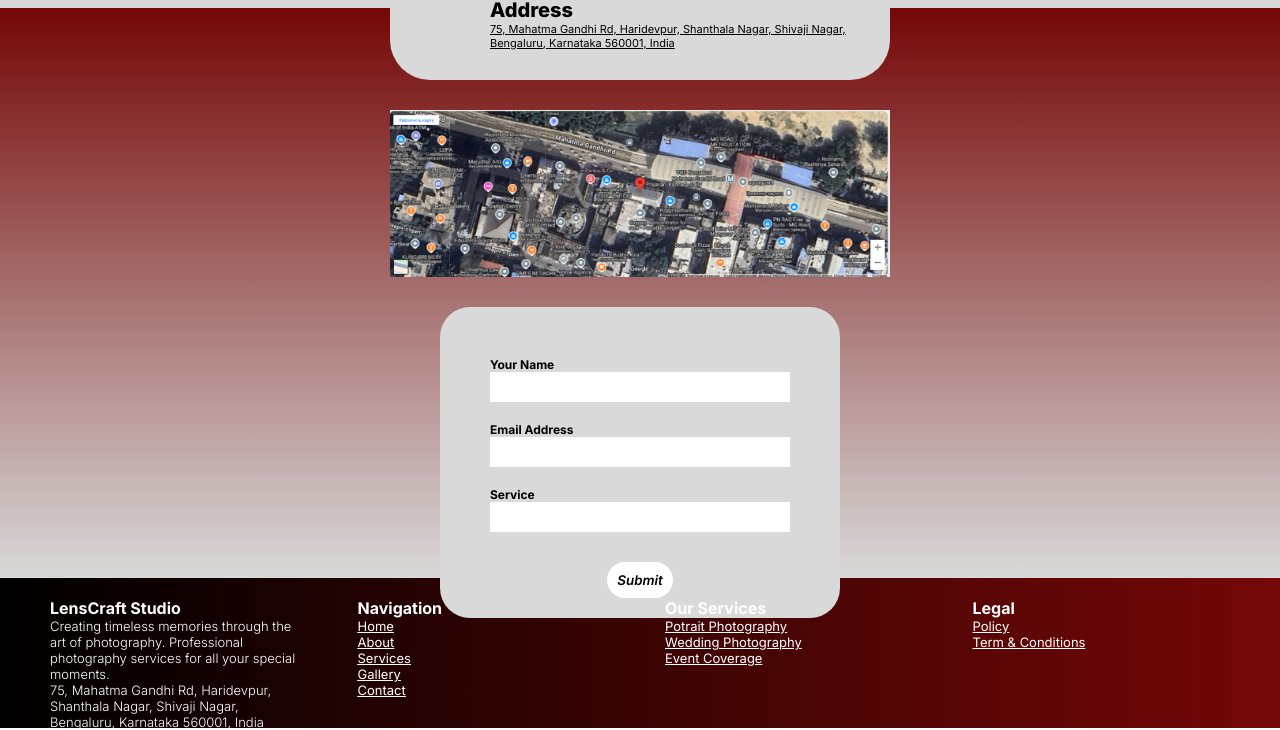
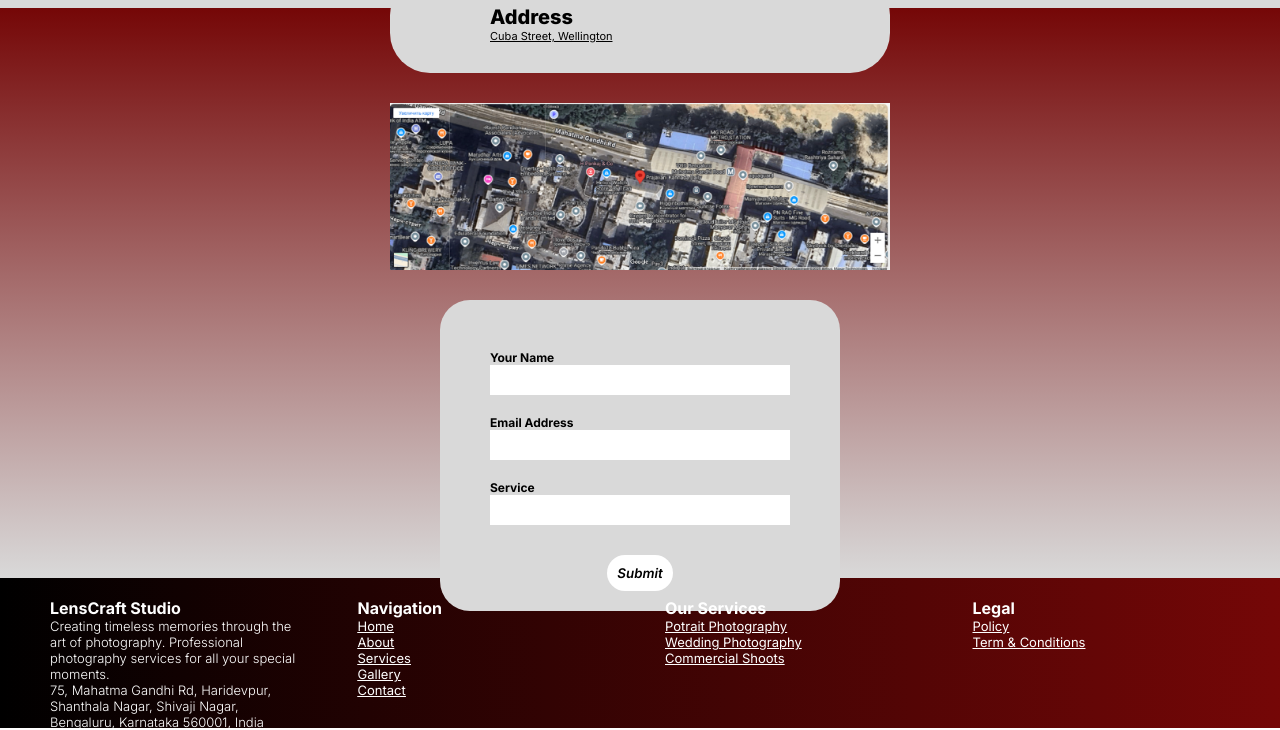
Before and after one commit to masrafe321/masrafe321.github.io, a plain HTML site: page pages/contact.html in a window 1280 px wide. Shown: the part 72-802 px from the top of the page. Drawn offline with Linux system fonts and the light colour scheme.

Commit message:
Update contact.html

```diff
--- a/pages/contact.html
+++ b/pages/contact.html
@@ -26,8 +26,7 @@
         <p style="font-size: 20px; font-weight: 800">Address</p>
 
         <p style="font-size: 11px; text-decoration: underline">
-          75, Mahatma Gandhi Rd, Haridevpur, Shanthala Nagar, Shivaji Nagar,
-          Bengaluru, Karnataka 560001, India
+          Cuba Street, Wellington
         </p>
       </div>
 
@@ -83,7 +82,7 @@
         <ul>
           <li>Potrait Photography</li>
           <li>Wedding Photography</li>
-          <li>Event Coverage</li>
+          <li>Commercial Shoots</li>
         </ul>
       </div>
 
```
